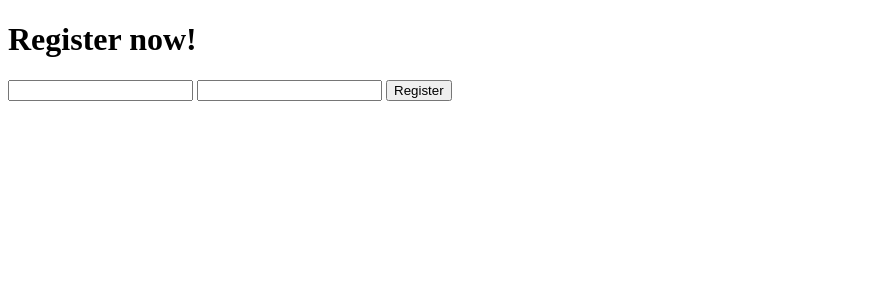
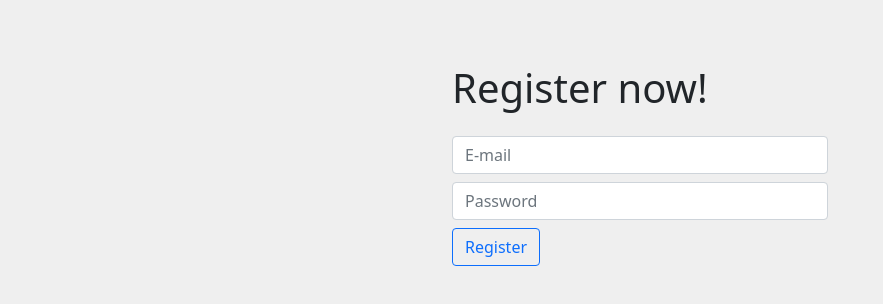
Before and after one commit to DEEJ4Y/node_express_mongo_tutorial, a website: page FormSubmission/public/register.html in a window 1280 px wide. Shown: the whole page, without its empty margins (0-883 px from the left). Drawn offline with nearby package versions, Linux system fonts and the light colour scheme.

Commit message:
Add CSS for form submission

```diff
--- /dev/null
+++ b/FormSubmission/public/register.css
@@ -0,0 +1,6 @@
+body {
+  margin: 0 auto;
+  padding: 4rem 0 0;
+  max-width: 400px;
+  background-color: #efefef;
+}
--- a/FormSubmission/public/register.html
+++ b/FormSubmission/public/register.html
@@ -6,15 +6,23 @@
   <meta http-equiv="X-UA-Compatible" content="IE=edge">
   <meta name="viewport" content="width=device-width, initial-scale=1.0">
   <title>Register a user</title>
+  <link href="https://cdn.jsdelivr.net/npm/bootstrap@5.0.0-beta2/dist/css/bootstrap.min.css" rel="stylesheet"
+    integrity="sha384-BmbxuPwQa2lc/FVzBcNJ7UAyJxM6wuqIj61tLrc4wSX0szH/Ev+nYRRuWlolflfl" crossorigin="anonymous">
+  <link rel="stylesheet" href="./register.css">
 </head>
 
-<body>
-  <h1>Register now!</h1>
+<body class="container-fluid">
+  <h1 class="mb-4">Register now!</h1>
   <form action="/" method="POST">
-    <input type="email" name="email" value="" />
-    <input type="password" name="password" value="">
-    <button type="submit">Register</button>
+    <input class="form-control mb-2" type="email" name="email" placeholder="E-mail" />
+    <input class="form-control mb-2" type="password" name="password" placeholder="Password" />
+    <button class="btn btn-outline-primary" type="submit">Register</button>
   </form>
+
+  <script src="https://cdn.jsdelivr.net/npm/bootstrap@5.0.0-beta2/dist/js/bootstrap.bundle.min.js"
+    integrity="sha384-b5kHyXgcpbZJO/tY9Ul7kGkf1S0CWuKcCD38l8YkeH8z8QjE0GmW1gYU5S9FOnJ0"
+    crossorigin="anonymous"></script>
+
 </body>
 
 </html>
```
